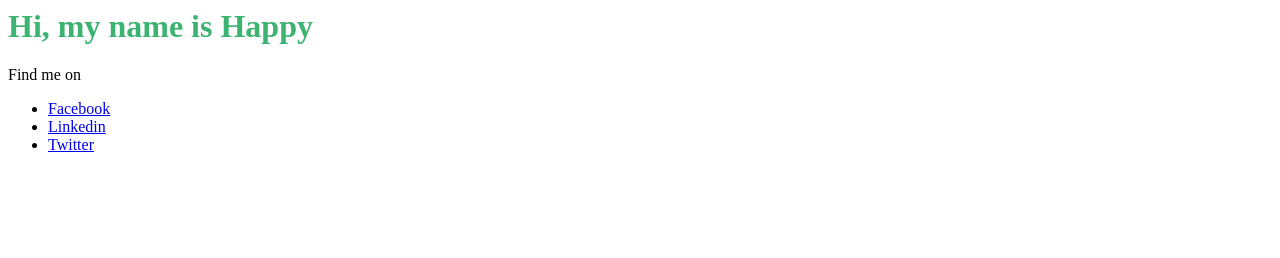
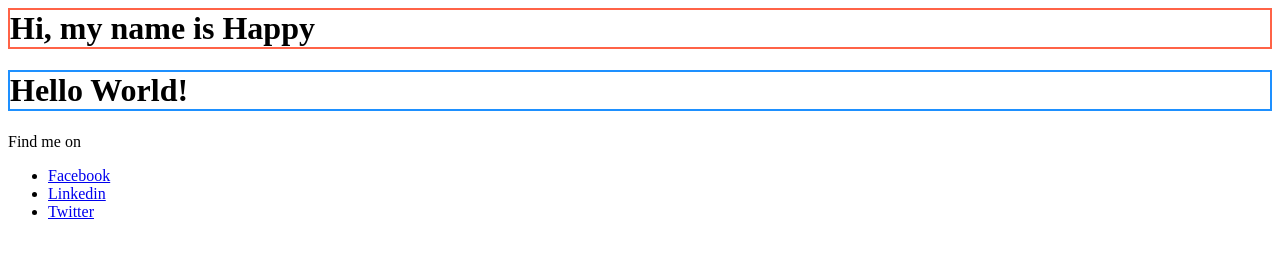
Before and after one commit to daisysung/alphacamp, a plain HTML site: page Profile.html in a window 1280 px wide. Drawn offline with Linux system fonts and the light colour scheme.

Commit message:
added a new line!

```diff
--- a/Profile.html
+++ b/Profile.html
@@ -3,7 +3,8 @@
 		<title>My profile</title>
 	</head>
 	<body>
-		<h1 style="color:MediumSeaGreen;"> Hi, my name is Happy </h1>
+		<h1 style="border:2px solid Tomato;"> Hi, my name is Happy </h1>
+		<h1 style="border:2px solid DodgerBlue;"> Hello World! </h1>
 		Find me on
 		<ul>
 			<li><a href="http://facebook.com/daisysung"> Facebook </a></li>
```
